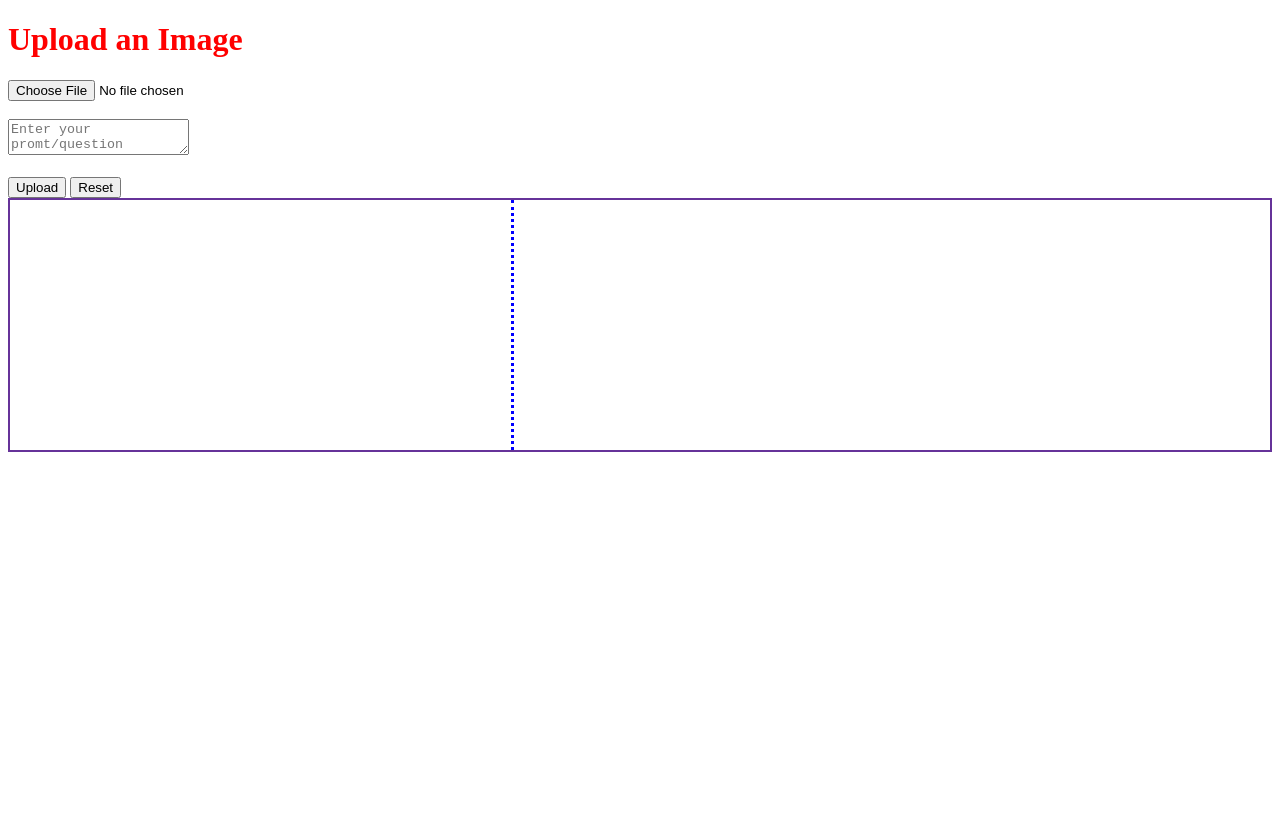
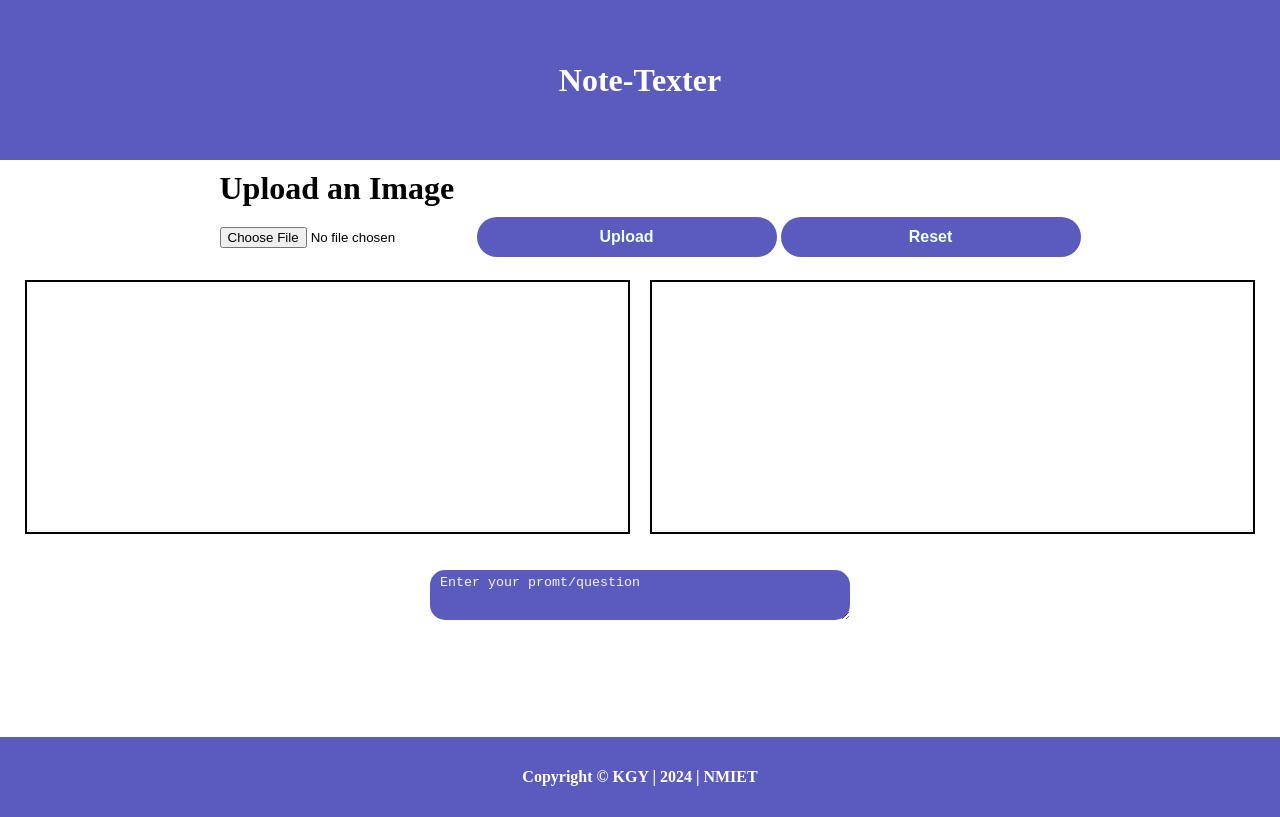
Before and after one commit to rahulgore34/google-gemini-api, a website: page public/index.html in a window 1280 px wide. Drawn offline with Linux system fonts and the light colour scheme.

Commit message:
CSs added

```diff
--- a/public/index.html
+++ b/public/index.html
@@ -1,26 +1,30 @@
 <!DOCTYPE html>
 <html lang="en">
-
   <head>
-    <meta charset="UTF-8">
-    <meta name="viewport" content="width=device-width, initial-scale=1.0">
-    <link rel="stylesheet" href="style.css">
+    <meta charset="UTF-8" />
+    <meta name="viewport" content="width=device-width, initial-scale=1.0" />
+    <link rel="stylesheet" href="style.css" />
     <title>AI</title>
   </head>
 
   <body>
+    <header>
+      <div id="heading">
+        <h1>Note-Texter</h1>
+      </div>
+    </header>
+
+    <div id="uploader">
       <h1>Upload an Image</h1>
       <form id="uploadForm" enctype="multipart/form-data">
-        <input type="file" id="image" name="image" accept="image/*" required><br><br>
-        <textarea id="comment" name="comment" placeholder="Enter your promt/question"></textarea><br><br>
+        <input type="file" id="image" name="image" accept="image/*" required />
         <button type="submit">Upload</button>
         <button type="button" id="resetButton">Reset</button>
       </form>
+    </div>
 
     <div class="grid">
-        <div class="img-grid-item item" id="preview">
-
-        </div>
+      <div class="img-grid-item item" id="preview"></div>
       <div class="result-grid-item item">
         <p id="status"></p>
       </div>
@@ -31,7 +35,20 @@
       <div id="spinner"></div>
     </div>
 
+    <div id="text">
+      <textarea
+        id="comment"
+        name="comment"
+        placeholder="Enter your promt/question"
+      ></textarea>
+    </div>
+
+    <footer>
+      <div id="foot">
+        <p>Copyright © KGY | 2024 | NMIET</p>
+      </div>
+    </footer>
+
     <script src="main.js"></script>
   </body>
-
 </html>
--- a/public/style.css
+++ b/public/style.css
@@ -1,27 +1,67 @@
-h1 {
-    color: red;
+* {
+  margin: 0;
+  padding: 0;
 }
+
+#heading {
+  background-color: rgb(91, 91, 189);
+  height: 20vh;
+  display: flex;
+  justify-content: center;
+  align-items: center;
+}
+
+#heading h1 {
+  color: white;
+}
+
+#uploader {
+  color: black;
+  width: 100%;
+  display: grid;
+  justify-content: center;
+  align-items: center;
+  gap: 10px;
+  margin: 10px;
+}
+
+#text {
+  margin-top: 20px;
+  height: 20vh;
+  width: 100%;
+  display: grid;
+  grid-template-rows: 1fr 1fr;
+  justify-items: center;
+  align-items: center;
+  gap: 10px;
+}
+
 #status {
-    font-family: 'Courier New', Courier, monospace;
+  font-family: "Courier New", Courier, monospace;
   /* Preserve spaces */
   border-right: 2px solid black;
   /* width: fit-content; */
-    margin-top: 10px;
 }
 
 .grid {
-    display: grid;grid-template-columns: 40% 60%;grid-column-gap: 8px;border: 2px solid rebeccapurple;
+  display: grid;
+  margin: 25px;
+  grid-template-columns: 1fr 1fr;
+  grid-template-rows: 250px;
+  gap: 20px;
+  justify-content: center;
+  align-items: center;
+}
+
+#preview {
+  border: 2px solid black;
   height: 250px;
 }
 
-
-  .img-grid-item {
-    border-right: 3px dotted blue;
+#status {
+  border: 2px solid black;
+  height: 250px;
 }
-  .result-grid-item  {
-    overflow: auto;
-  }
-
 
 #preview img {
   max-width: 300px; /* Limit image size */
@@ -52,6 +92,51 @@ h1 {
   animation: spin 1s linear infinite;
 }
 @keyframes spin {
-    0% { transform: rotate(0deg); }
-    100% { transform: rotate(360deg); }
+  0% {
+    transform: rotate(0deg);
   }
+  100% {
+    transform: rotate(360deg);
+  }
+}
+
+#foot {
+  margin-top: 20px;
+  padding: 0;
+  background-color: rgb(91, 91, 189);
+  height: 10vh;
+  width: 100%;
+  display: flex;
+  flex-direction: column;
+  justify-content: center;
+  align-items: center;
+  font-weight: bolder;
+  color: white;
+}
+
+::placeholder {
+  color: #f3f3f3;
+}
+
+textarea {
+  height: 40px;
+  width: 400px;
+  border-radius: 15px;
+  padding: 5px;
+  padding-left: 10px;
+  padding-right: 10px;
+  border: none;
+  background-color: rgb(91, 91, 189);
+  color: white;
+}
+
+button {
+  height: 40px;
+  width: 300px;
+  border: none;
+  border-radius: 50px;
+  background-color: rgb(91, 91, 189);
+  font-size: 1rem;
+  font-weight: bolder;
+  color: azure;
+}
```
Also changed, not shown: public/main.js (+25 -23 lines), test.js (deleted, +0 -32 lines), 100ps.jpeg (added). Lines whose indentation alone changed are shown as unchanged.
